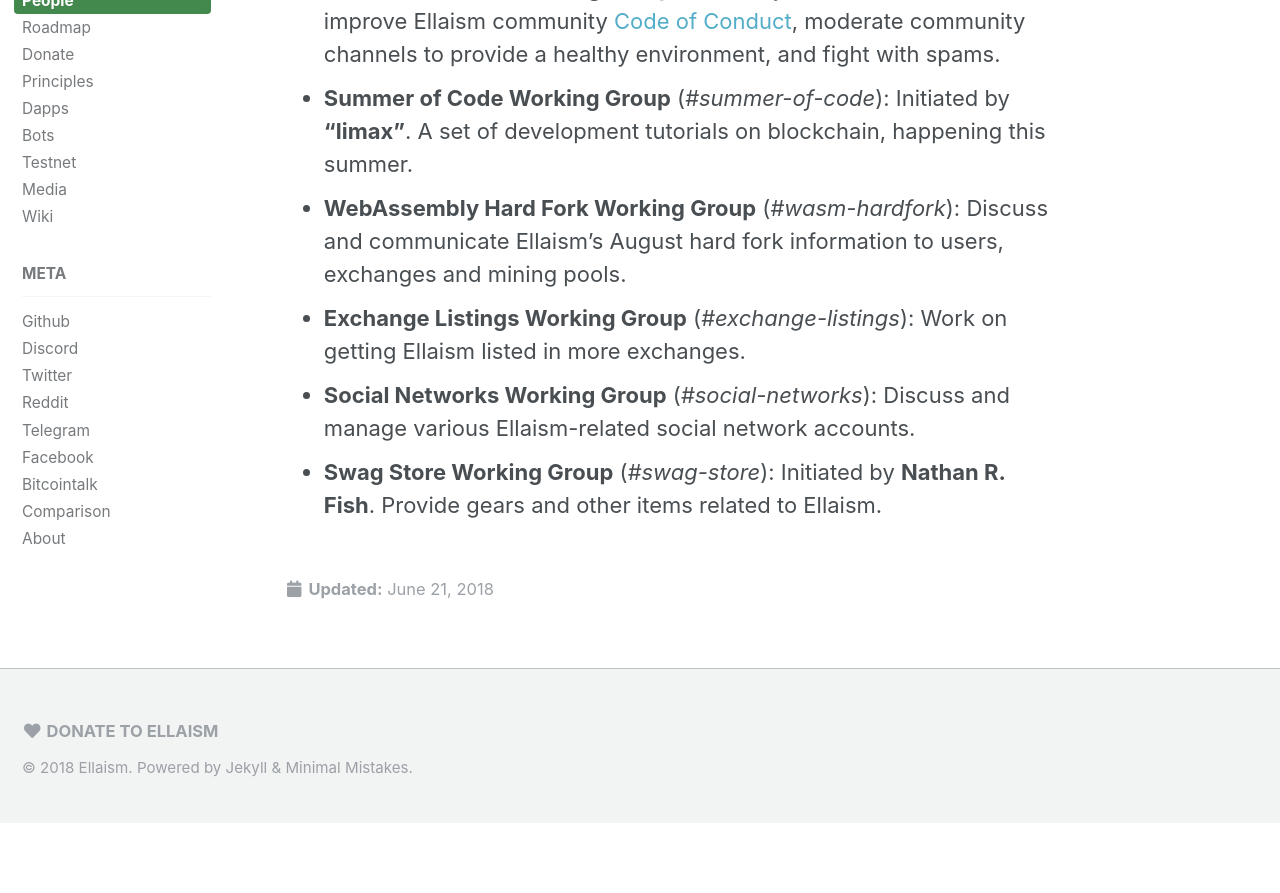
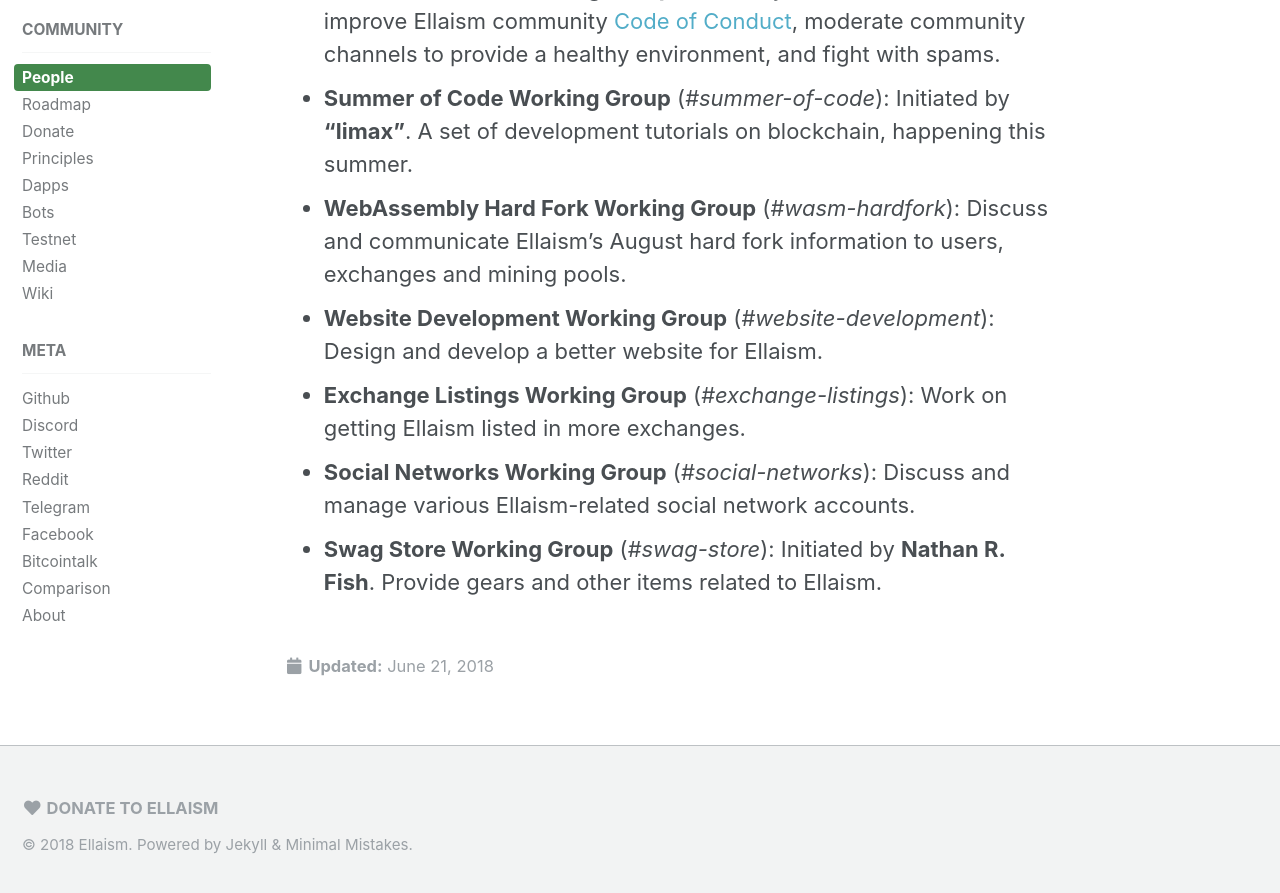
Before and after one commit to ellaism/ellaism.org, a Jekyll site: the page built from _docs/people.md, in a window 1280 px wide and 900 px high, scrolled down 1484 px. Shown: the top 893 px of the window. Built offline with Jekyll 4.4.1, drawn with Linux system fonts in a browser that asks for light colours; before the commit the page ends 2307 px from its top, so only the background shows below that.

Commit message:
Add missed website development working group

```diff
--- a/_docs/people.md
+++ b/_docs/people.md
@@ -31,6 +31,7 @@
 * **Code of Conduct Working Group** (*#code-of-conduct*): Discuss and improve Ellaism community [Code of Conduct](https://github.com/ellaism/meta/blob/master/conduct.md), moderate community channels to provide a healthy environment, and fight with spams.
 * **Summer of Code Working Group** (*#summer-of-code*): Initiated by **"limax"**. A set of development tutorials on blockchain, happening this summer.
 * **WebAssembly Hard Fork Working Group** (*#wasm-hardfork*): Discuss and communicate Ellaism's August hard fork information to users, exchanges and mining pools.
+* **Website Development Working Group** (*#website-development*): Design and develop a better website for Ellaism.
 * **Exchange Listings Working Group** (*#exchange-listings*): Work on getting Ellaism listed in more exchanges.
 * **Social Networks Working Group** (*#social-networks*): Discuss and manage various Ellaism-related social network accounts.
 * **Swag Store Working Group** (*#swag-store*): Initiated by **Nathan R. Fish**. Provide gears and other items related to Ellaism.
```
